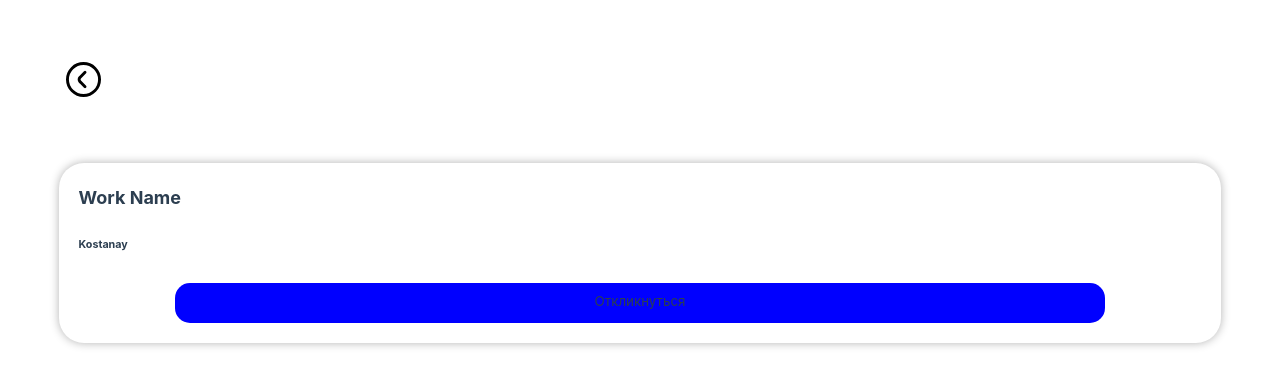
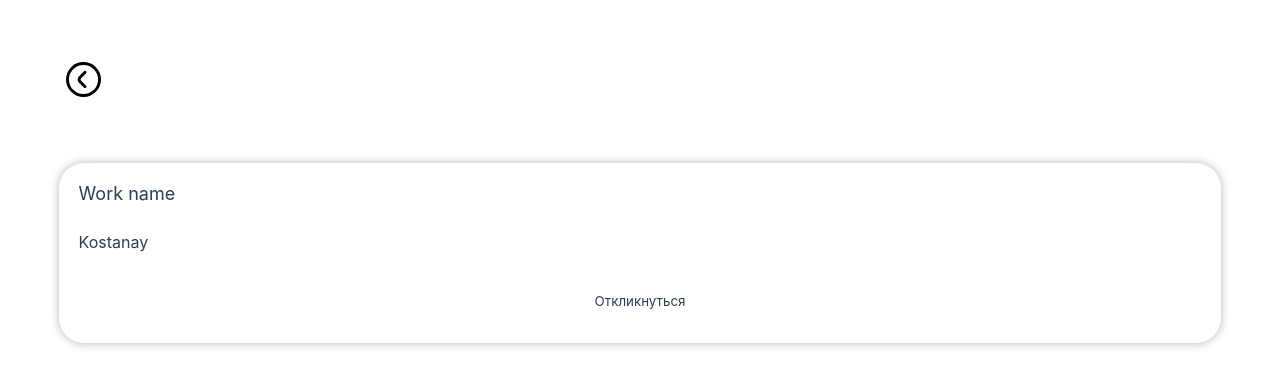
Before and after one commit to Kuanysh-kst/WebAppTelegram, a Vue app: page /search in a window 1280 px wide. Shown: the top 386 px of the page. Built offline with nearby package versions, Linux system fonts and the light colour scheme; no server answers.

Commit message:
fixed bug
Signed-off-by: Kuanysh <90975457+Kuanysh-kst@users.noreply.github.com>

```diff
--- a/src/components/VacancyCard.vue
+++ b/src/components/VacancyCard.vue
@@ -2,11 +2,10 @@
     <div>
         <div class="vacancy-card">
             <div class="job-naming">
-                <h4>Work Name</h4>
+                <div class="vacancy-name">Work name</div>
             </div>
             <div class="city-naming">
-                <h6>
-                    Kostanay</h6>
+                <div class="vacancy-city">Kostanay</div>
             </div>
             <div class="check-button">Откликнуться</div>
         </div>
@@ -14,31 +13,37 @@
 </template>
 
 <style>
-.city-naming h6 {
+.vacancy-name {
+    margin-top: 20px;
+    margin-left: 20px;
+    margin-bottom: 20px;
+    float: left;
+    font-size: 18px;
+    color:var(--tg-theme-text-color);
+}
+.vacancy-city {
     height: 1px;
-
     float: left;
     margin-left: 20px;
+    margin-top: 20px;
+    color:var(--tg-theme-text-color);
 }
 
-.job-naming h4 {
-    margin-left: 20px;
-    float: left;
-    font-size: 18px;
-}
 .job-naming {
     height: 30px;
 }
+
 .city-naming {
     height: 30px;
     margin-bottom: 20px;
 }
+
 .check-button {
-    padding-top: 10px;
+    padding-top: 13px;
     width: 80%;
     height: 30px;
-    background-color: blue;
-    /* background-color: var(--tg-theme-button-color); */
+    /* background-color: blue; */
+    background-color: var(--tg-theme-button-color);
     margin-left: 10%;
     margin-right: 10%;
     margin-bottom: 20px;
@@ -58,5 +63,4 @@
     background-color: var(--tg-theme-bg-color);
     border-radius: 25px;
     box-shadow: 0 0 10px rgba(0, 0, 0, 0.3);
-}
-</style>
+}</style>
```
